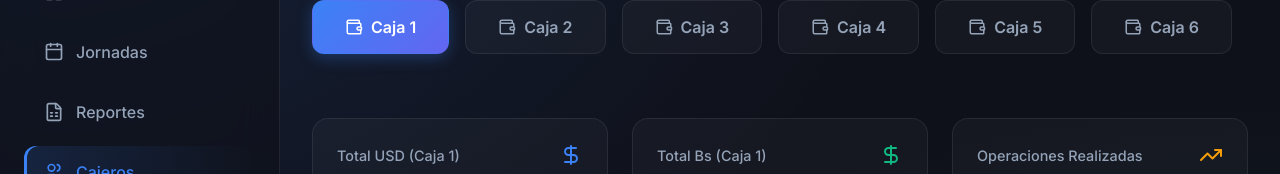
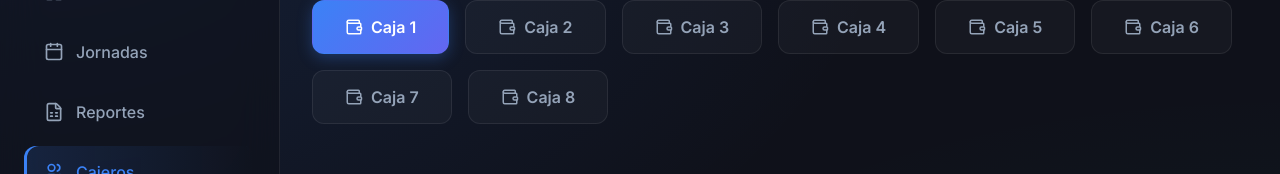
Before and after one commit to yosman2710/dispropago_web, a Next.js app: page /cajeros in a window 1280 px wide. Shown: the part 143-317 px from the top of the page. Built offline with nearby package versions, Linux system fonts and the light colour scheme; no server answers; the database is empty.

Commit message:
feat: implement cashier performance monitor page with individual transaction tracking

```diff
--- a/src/app/cajeros/page.tsx
+++ b/src/app/cajeros/page.tsx
@@ -11,7 +11,7 @@ export default function CajerosPage() {
   const [activeCaja, setActiveCaja] = useState<string>('Caja 1');
 
   // Nombres de cajas a listar en las pestañas
-  const cajas = ['Caja 1', 'Caja 2', 'Caja 3', 'Caja 4', 'Caja 5', 'Caja 6'];
+  const cajas = ['Caja 1', 'Caja 2', 'Caja 3', 'Caja 4', 'Caja 5', 'Caja 6', 'Caja 7', 'Caja 8'];
 
   useEffect(() => {
     fetchSales();
```
